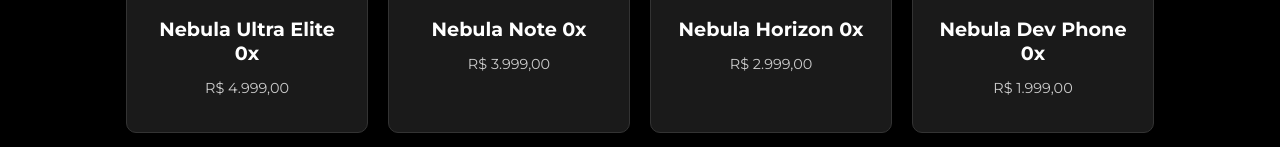
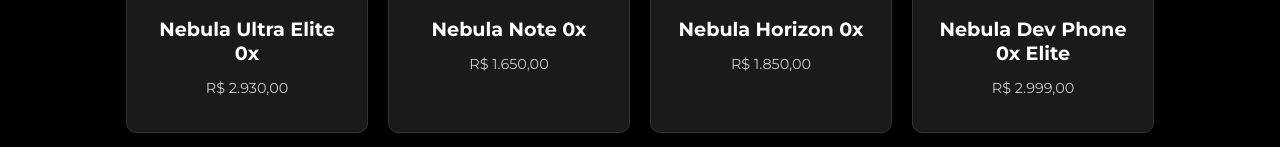
Before and after one commit to Levxzz/nebula-tech-concecpt, a plain HTML site: page index.html in a window 1280 px wide. Shown: the part 758-905 px from the top of the page. Drawn offline with Linux system fonts and the light colour scheme.

Commit message:
Update index.html

```diff
--- a/index.html
+++ b/index.html
@@ -175,25 +175,25 @@
         <div class="phone-card">
             <div class="phone-mockup"><h4>12:00</h4></div>
             <h3>Nebula Ultra Elite 0x</h3>
-            <p>R$ 4.999,00</p>
+            <p>R$ 2.930,00</p>
         </div>
 
         <div class="phone-card">
             <div class="phone-mockup"><h4>12:00</h4></div>
             <h3>Nebula Note 0x</h3>
-            <p>R$ 3.999,00</p>
+            <p>R$ 1.650,00</p>
         </div>
 
         <div class="phone-card">
             <div class="phone-mockup"><h4>12:00</h4></div>
             <h3>Nebula Horizon 0x</h3>
-            <p>R$ 2.999,00</p>
+            <p>R$ 1.850,00</p>
         </div>
 
         <div class="phone-card">
             <div class="phone-mockup"><h4>12:00</h4></div>
-            <h3>Nebula Dev Phone 0x</h3>
-            <p>R$ 1.999,00</p>
+            <h3>Nebula Dev Phone 0x Elite </h3>
+            <p>R$ 2.999,00</p>
         </div>
     </div>
 
```
